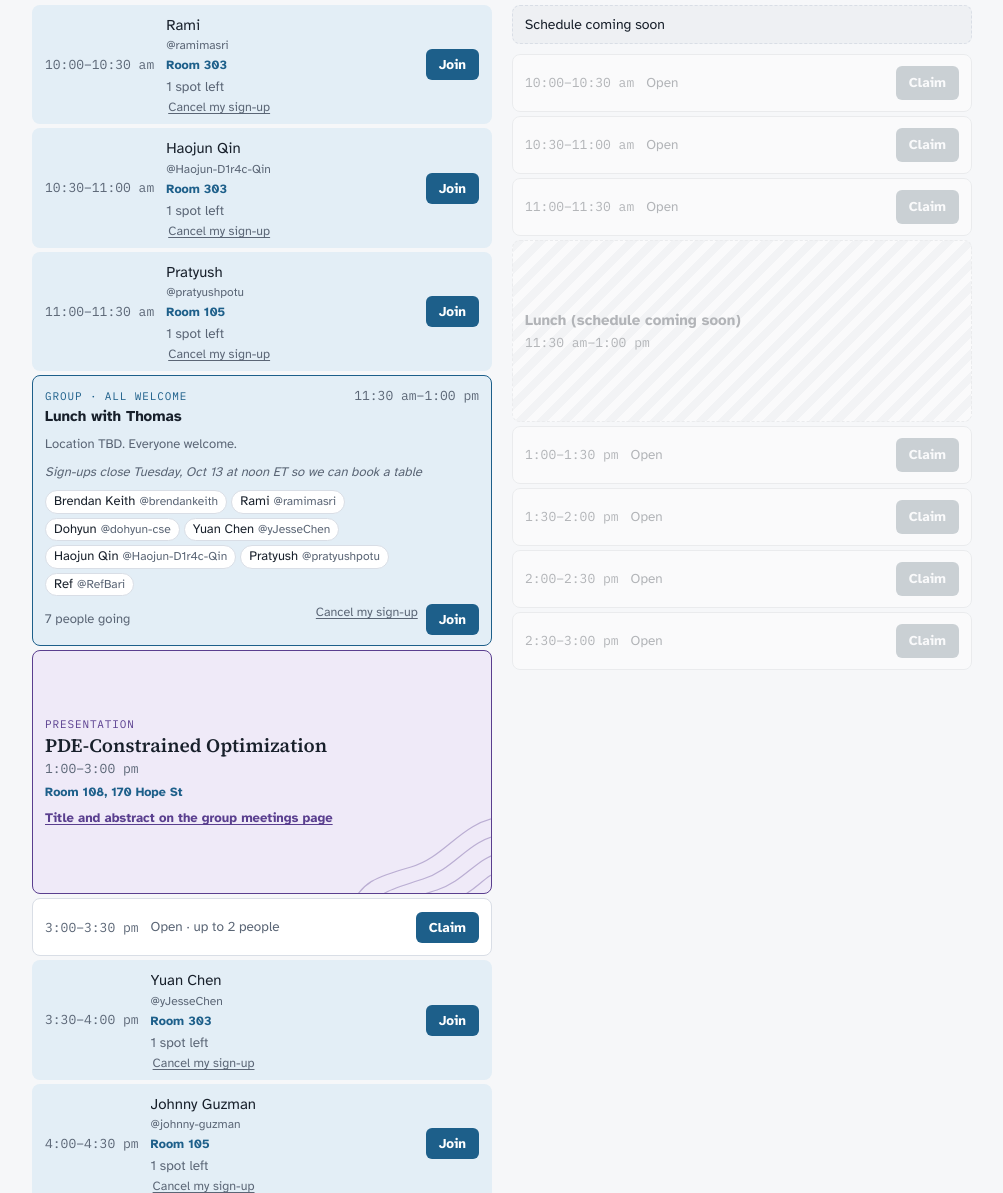
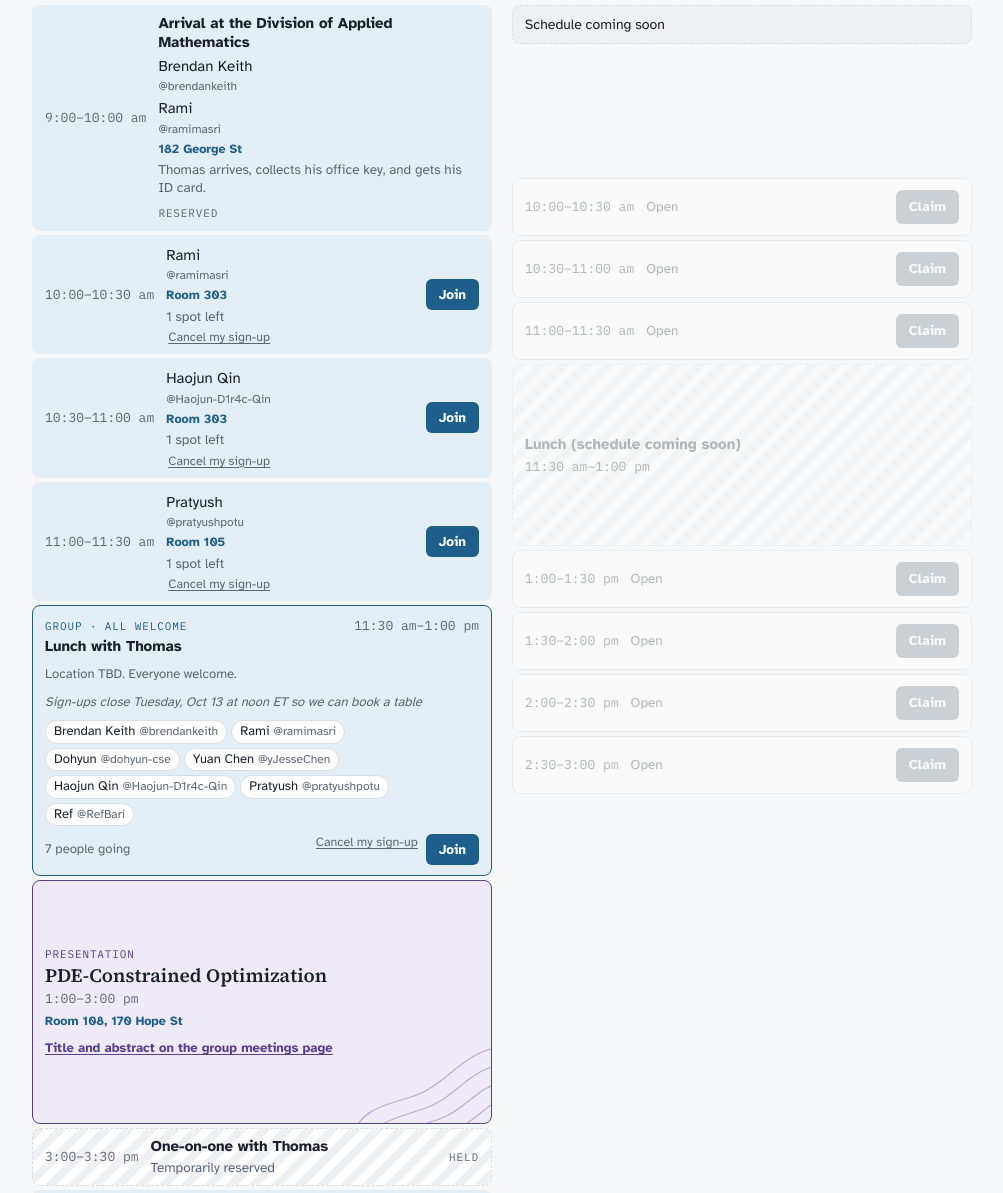
Before and after one commit to METHODS-Group/public, a plain HTML site: page index.html in a window 1280 px wide. Shown: the part 740-1933 px from the top of the page, without its empty margins (138-1141 px from the left). Drawn offline with Linux system fonts and the light colour scheme.

Commit message:
Visit schedule: add 4:30 slot, hold 3:00, add Wednesday arrival entry
Wednesday, October 14:
- New open 4:30–5:00 pm one-on-one slot (wed-1630).
- The 3:00 pm slot (wed-1500) is held: open: false with a reader-facing
  note ("Temporarily reserved"); the page shows the note with no button
  and the workflow rejects claims on it. Drop the note and set open: true
  to reopen it.
- New 9:00–10:00 am reserved entry (wed-0900, kind "reserved") for
  Thomas's arrival at the Division of Applied Mathematics, assigned to
  Brendan Keith and Rami in data/signups.json; rendered like a filled
  slot with no Claim/Join/Cancel controls, and process.js rejects claim,
  join, and cancel on it.

Tests cover the held slot and the reserved entry; README documents both.

Co-Authored-By: Claude Fable 5.1 <noreply@anthropic.com>
Claude-Session: https://claude.ai/code/session_01AtivLpBPBSmjPfDw6ocGqD

```diff
--- a/assets/app.js
+++ b/assets/app.js
@@ -59,17 +59,22 @@
   var TALK_SVG = '<svg viewBox="0 0 150 110" aria-hidden="true"><path d="M150 20 C110 25 95 60 60 70 S10 85 0 110"/><path d="M150 38 C118 42 104 72 72 82 S28 96 18 110"/><path d="M150 56 C126 60 114 84 86 93 S50 104 40 110"/><path d="M150 74 C134 77 124 96 104 102 S76 108 68 110"/><path d="M150 92 C142 94 136 104 124 108"/></svg>';
 
   // A meeting slot: one row with the time, the people in it, the room, and a Claim/Join button.
+  // A `reserved` slot (assigned by hand, e.g. Thomas's arrival) and a closed slot that carries
+  // a `note` are "held": they show the note (and the people on them) with no buttons.
   function slotCell(slot, claims, dayOpen, now) {
     var cell = el('div', 'cell slot');
     var cap = slot.capacity == null ? Infinity : slot.capacity;
     var left = Math.max(0, cap - claims.length);
     var closed = isClosed(slot, now);
+    var held = !dayOpen && (slot.kind === 'reserved' || !!slot.note);
     cell.classList.add(claims.length === 0 ? 'open' : left === 0 ? 'full' : 'taken');
+    if (held) cell.classList.add('held');
 
     var body = el('div', 'body');
     var list = el('div', 'who-list');
+    if (held && slot.title) list.append(el('span', 'label', slot.title));
     if (!claims.length) {
-      list.append(el('span', 'free', dayOpen ? 'Open · up to ' + slot.capacity + ' people' : 'Open'));
+      list.append(el('span', 'free', held ? slot.note : dayOpen ? 'Open · up to ' + slot.capacity + ' people' : 'Open'));
     }
     claims.forEach(function (c) {
       var who = el('div', 'who');
@@ -82,8 +87,11 @@
     if (first) {
       var loc = el('span', 'loc', shortRoom(first.room)); loc.title = first.room;
       var row = el('div', 'who'); row.append(loc); list.append(row);
+    } else if (held && slot.location) {
+      var row2 = el('div', 'who'); row2.append(el('span', 'loc', slot.location)); list.append(row2);
     }
-    if (claims.length && left > 0 && !closed) list.append(el('span', 'free', left + ' spot left'));
+    if (held && slot.kind === 'reserved' && slot.description) list.append(el('span', 'free', slot.description));
+    if (claims.length && left > 0 && !closed && !held) list.append(el('span', 'free', left + ' spot left'));
     if (closesAt(slot) != null) {
       list.append(el('span', 'free deadline', closed
         ? (slot.closed_note || 'Sign-ups closed ' + deadlineText(slot))
@@ -92,7 +100,8 @@
     if (claims.length && dayOpen) list.append(link('link', 'Cancel my sign-up', issueUrl('cancel', slot)));
     body.append(list);
 
-    if (!dayOpen) body.append(disabledBtn('primary', 'Claim'));
+    if (held) body.append(el('span', 'full-tag', claims.length ? 'Reserved' : 'Held'));
+    else if (!dayOpen) body.append(disabledBtn('primary', 'Claim'));
     else if (closed) body.append(el('span', 'full-tag', 'Closed'));
     else if (left > 0) body.append(link('primary', claims.length ? 'Join' : 'Claim', issueUrl('claim', slot)));
     else body.append(el('span', 'full-tag', 'Full'));
--- a/assets/style.css
+++ b/assets/style.css
@@ -153,3 +153,8 @@ a.btn { text-decoration: none; display: inline-block; line-height: normal; }
 .day.wide { grid-column: 1 / -1; }
 .day.wide .grid { grid-template-rows: none; }
 .group-names li .mail { margin-left: 4px; }
+.slot.held { background: repeating-linear-gradient(135deg, var(--lunch-soft) 0 8px, transparent 8px 16px), var(--surface); border: 1px dashed var(--line); }
+.slot.held.full { background: var(--accent-soft); border: 1px solid transparent; }
+.slot.held .body { flex-wrap: wrap; }
+.slot.held .label { font-weight: 700; line-height: 1.3; }
+.slot.held .free { white-space: normal; line-height: 1.35; }
--- a/data/schedule.json
+++ b/data/schedule.json
@@ -31,6 +31,19 @@
       "date": "2026-10-14",
       "note": null,
       "slots": [
+        {
+          "id": "wed-0900",
+          "label": "Wed 9:00 am, arrival",
+          "title": "Arrival at the Division of Applied Mathematics",
+          "start": "09:00",
+          "end": "10:00",
+          "kind": "reserved",
+          "capacity": 2,
+          "open": false,
+          "description": "Thomas arrives, collects his office key, and gets his ID card.",
+          "location": "182 George St",
+          "note": "Reserved"
+        },
         {
           "id": "wed-1000",
           "label": "Wed 10:00 am",
@@ -103,8 +116,10 @@
           "end": "15:30",
           "kind": "meeting",
           "capacity": 2,
-          "open": true,
-          "description": "30-minute one-on-one with Thomas."
+          "open": false,
+          "description": "30-minute one-on-one with Thomas.",
+          "note": "Temporarily reserved",
+          "closed_message": "Wed 3:00 pm is temporarily reserved; pick another slot on the sign-up page"
         },
         {
           "id": "wed-1530",
@@ -123,6 +138,17 @@
           "title": "One-on-one with Thomas",
           "start": "16:00",
           "end": "16:30",
+          "kind": "meeting",
+          "capacity": 2,
+          "open": true,
+          "description": "30-minute one-on-one with Thomas."
+        },
+        {
+          "id": "wed-1630",
+          "label": "Wed 4:30 pm",
+          "title": "One-on-one with Thomas",
+          "start": "16:30",
+          "end": "17:00",
           "kind": "meeting",
           "capacity": 2,
           "open": true,
--- a/data/signups.json
+++ b/data/signups.json
@@ -116,6 +116,24 @@
       "email": null,
       "issue": 17,
       "created_at": "2026-10-10T15:45:06Z"
+    },
+    {
+      "slot": "wed-0900",
+      "name": "Brendan Keith",
+      "login": "brendankeith",
+      "room": "182 George St",
+      "email": "brendan_keith@brown.edu",
+      "issue": null,
+      "created_at": "2026-10-10T17:30:00Z"
+    },
+    {
+      "slot": "wed-0900",
+      "name": "Rami",
+      "login": "ramimasri",
+      "room": "182 George St",
+      "email": null,
+      "issue": null,
+      "created_at": "2026-10-10T17:30:00Z"
     }
   ]
 }
```
Also changed, not shown: scripts/process.js (+8 -1 lines), scripts/test.js (+38 -4 lines), 1 other file.
